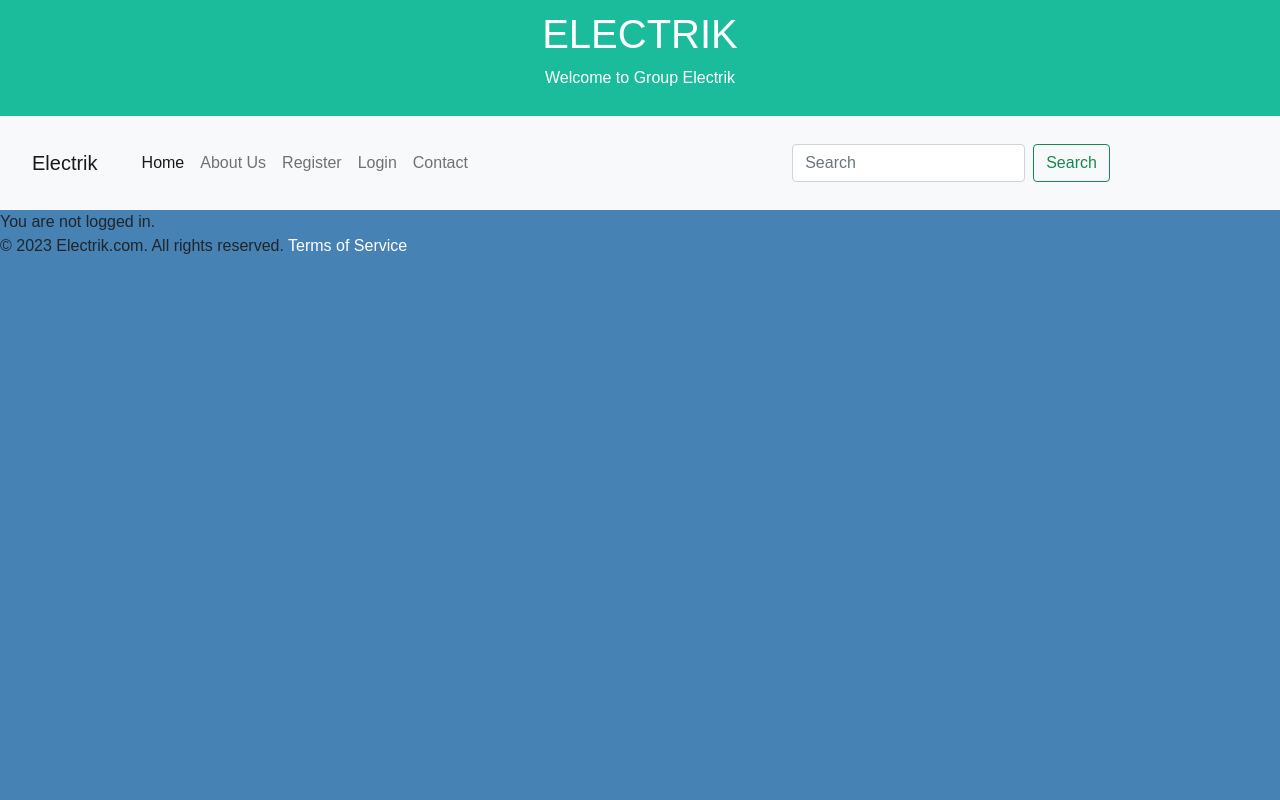
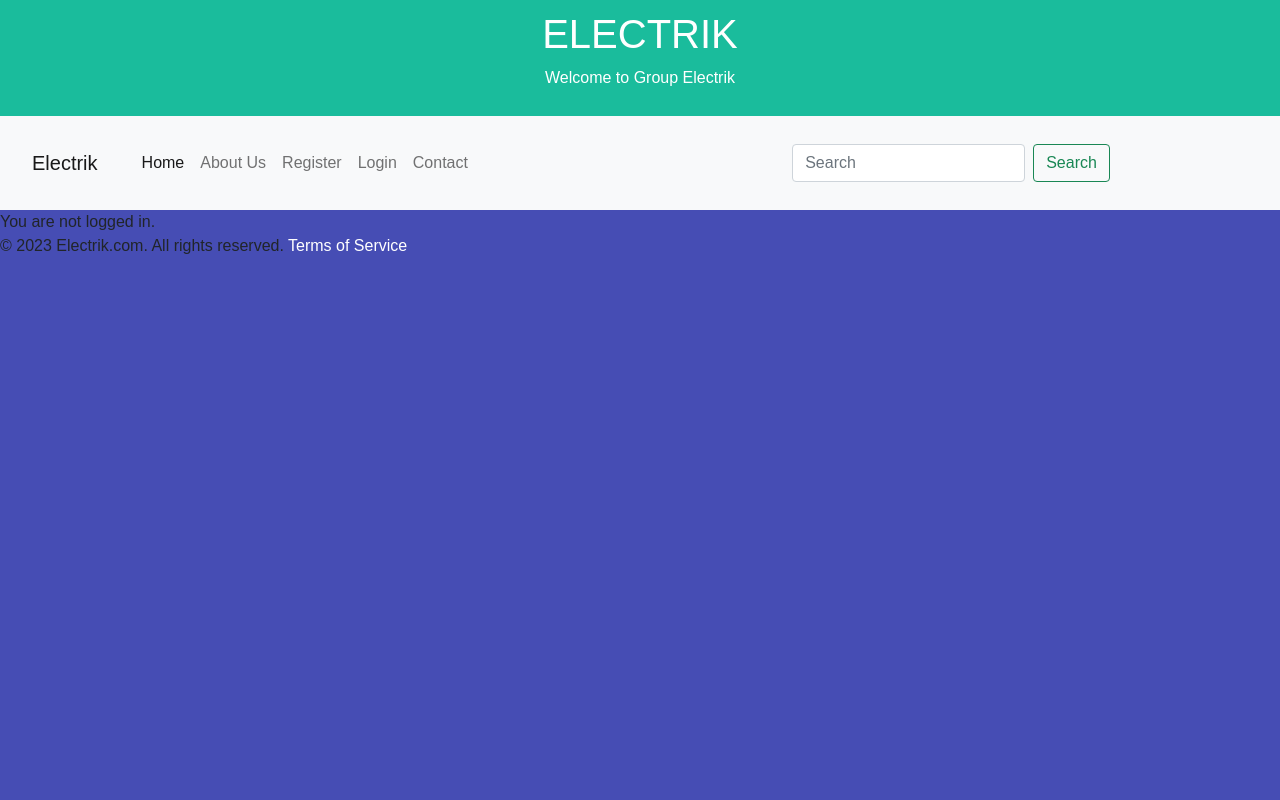
Before and after one commit to sagedemage/rabbitmqphp, a PHP site: page /index.php in a window 1280 px wide. Run offline with PHP 8.4, Linux system fonts and the light colour scheme.

Commit message:
Updated style.css

```diff
--- a/electrik/style.css
+++ b/electrik/style.css
@@ -3,7 +3,7 @@
 /* Body and general styling */
 body {
   font-family: Arial, Helvetica, sans-serif;
-  background-color: steelblue;
+  background-color: rgb(70, 77, 180);
   margin: 0;
   display: flex;
   flex-direction: column;
```
